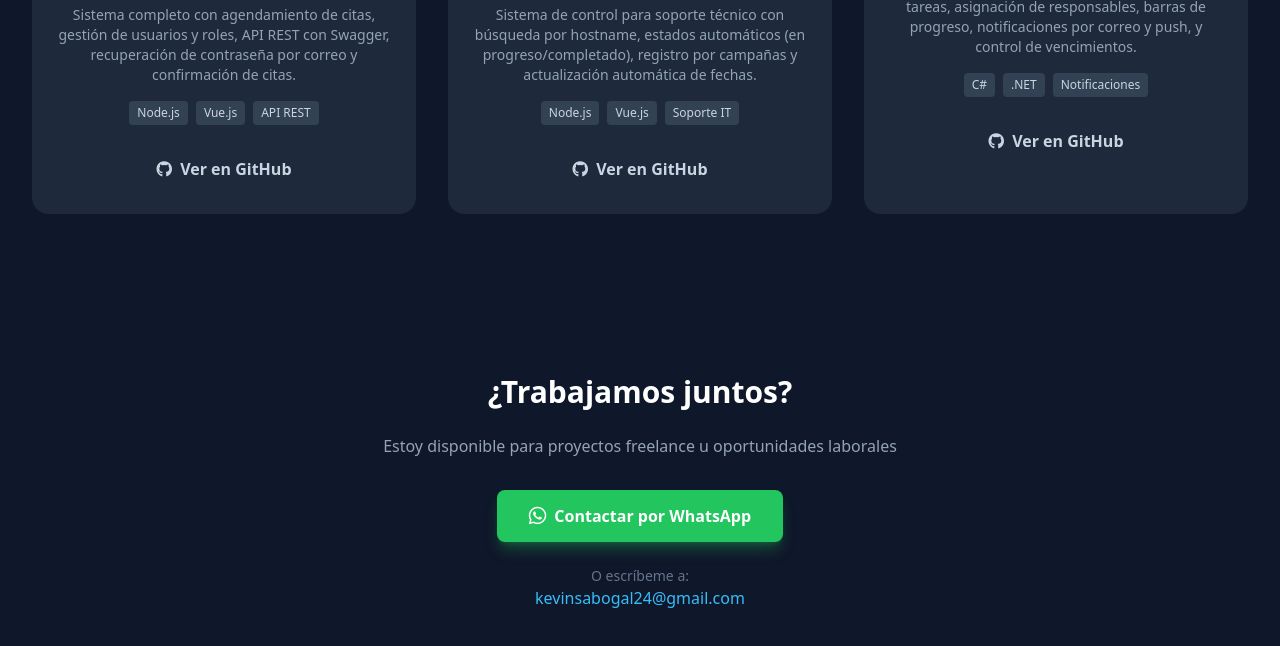
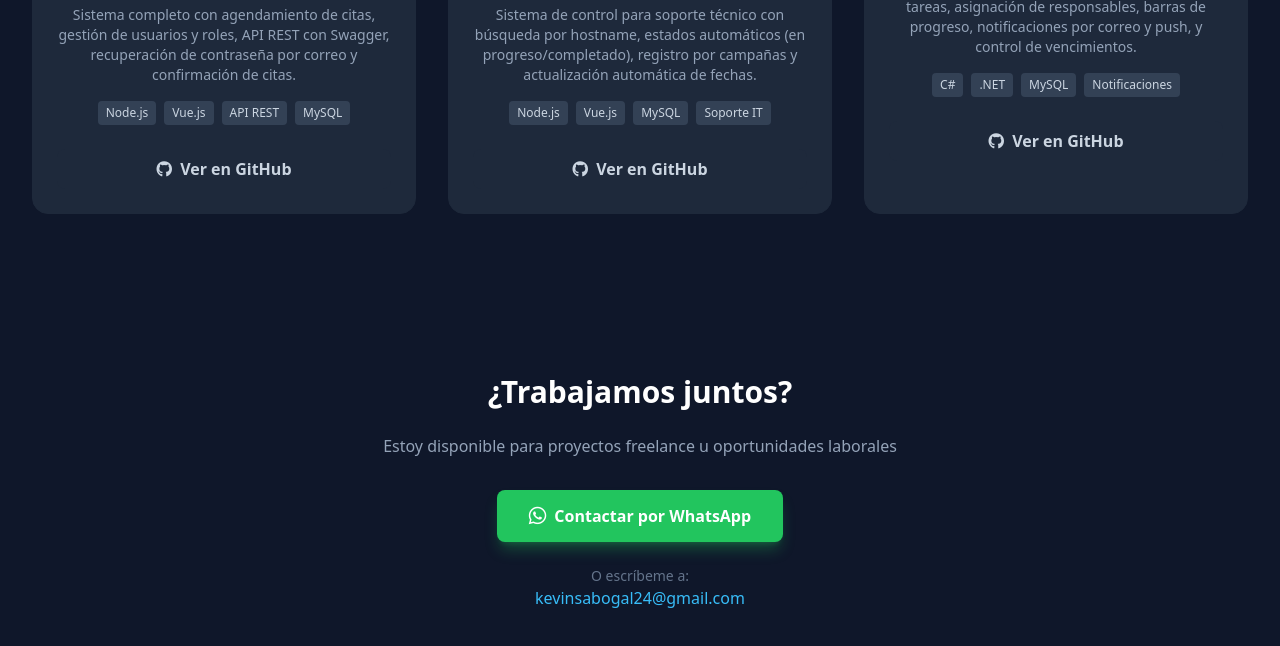
Before and after one commit to DazhyGM/Portafolio_Dazhy, a plain HTML site: page index.html in a window 1280 px wide. Shown: the part 1950-2596 px from the top of the page. Drawn offline with nearby package versions, Linux system fonts and the light colour scheme.

Commit message:
Se agrega MySQL en proyectos

```diff
--- a/index.html
+++ b/index.html
@@ -172,6 +172,7 @@
                             <span class="px-2 py-1 bg-slate-700 text-xs rounded text-slate-300">Node.js</span>
                             <span class="px-2 py-1 bg-slate-700 text-xs rounded text-slate-300">Vue.js</span>
                             <span class="px-2 py-1 bg-slate-700 text-xs rounded text-slate-300">API REST</span>
+                            <span class="px-2 py-1 bg-slate-700 text-xs rounded text-slate-300">MySQL</span>
                         </div>
                         <a href="https://github.com/DazhyGM/MysticalCutVue" target="_blank"
                             class="block w-full text-center py-2 bg-slate-800 hover:bg-accent hover:text-dark font-bold rounded-lg transition-colors">
@@ -197,6 +198,7 @@
                         <div class="flex flex-wrap gap-2 mb-6 align-items-center justify-center">
                             <span class="px-2 py-1 bg-slate-700 text-xs rounded text-slate-300">Node.js</span>
                             <span class="px-2 py-1 bg-slate-700 text-xs rounded text-slate-300">Vue.js</span>
+                            <span class="px-2 py-1 bg-slate-700 text-xs rounded text-slate-300">MySQL</span>
                             <span class="px-2 py-1 bg-slate-700 text-xs rounded text-slate-300">Soporte IT</span>
                         </div>
                         <a href="https://github.com/DazhyGM/INVENTARIO_EQUIPOS" target="_blank"
@@ -223,6 +225,7 @@
                         <div class="flex flex-wrap gap-2 mb-6 align-items-center justify-center">
                             <span class="px-2 py-1 bg-slate-700 text-xs rounded text-slate-300">C#</span>
                             <span class="px-2 py-1 bg-slate-700 text-xs rounded text-slate-300">.NET</span>
+                            <span class="px-2 py-1 bg-slate-700 text-xs rounded text-slate-300">MySQL</span>
                             <span class="px-2 py-1 bg-slate-700 text-xs rounded text-slate-300">Notificaciones</span>
                         </div>
                         <a href="https://github.com/DazhyGM/GestionProyectos" target="_blank"
```
